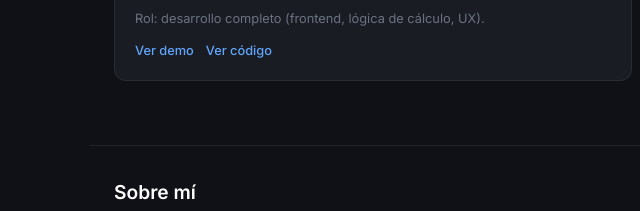
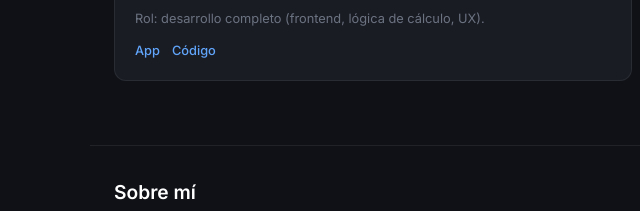
Before and after one commit to benjaespina98/profile, a plain HTML site: page index.html in a window 1280 px wide. Shown: the part 820-1031 px from the top of the page, 0-640 px from the left. Drawn offline with Linux system fonts and the light colour scheme.

Commit message:
New changes

```diff
--- a/index.html
+++ b/index.html
@@ -90,8 +90,8 @@
                 </p>
 
                 <div class="project-links">
-                    <a class="plink" href="https://benjaminespina.vercel.app/" target="_blank" rel="noopener">Ver demo</a>
-                    <a class="plink" href="https://github.com/benjaespina98/webdomain" target="_blank" rel="noopener">Ver código</a>
+                    <a class="plink" href="https://benjaminespina.vercel.app/" target="_blank" rel="noopener">App</a>
+                    <a class="plink" href="https://github.com/benjaespina98/webdomain" target="_blank" rel="noopener">Código</a>
                 </div>
             </article>
 
```
